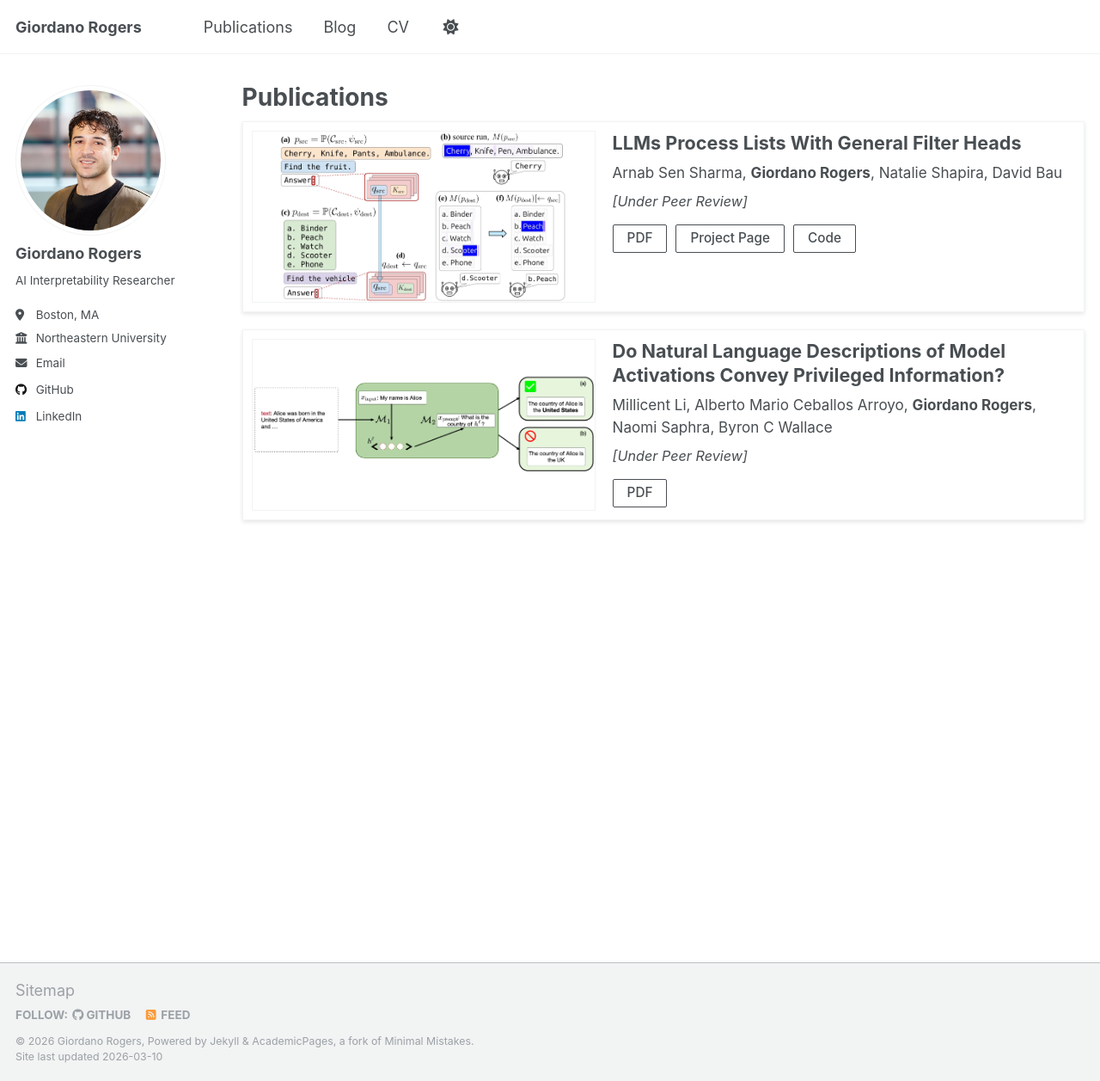
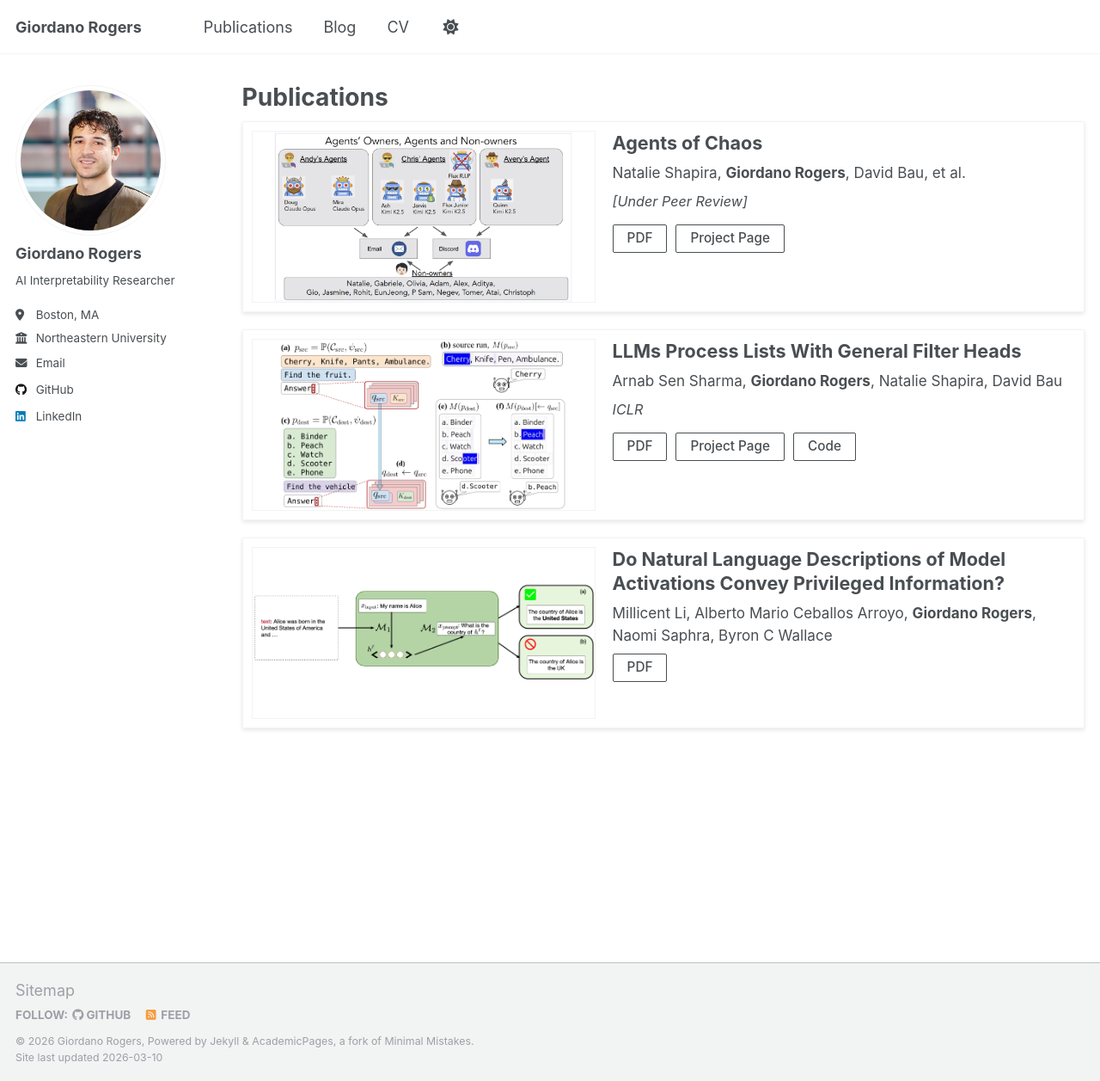
Before and after one commit to giordanorogers/giordanorogers.github.io, a Jekyll site: the page built from _pages/publications.html, in a window 1280 px wide and 1257 px high. Shown: the whole window at 86% size. Built offline with Jekyll 4.4.1, drawn with Linux system fonts in a browser that asks for light colours; a script that is not in the unit is left out.

Commit message:
added agents of chaos

```diff
--- a/_data/navigation.yml
+++ b/_data/navigation.yml
@@ -26,8 +26,8 @@ main:
   - title: "CV"
     url: /files/giordanorogers_resume.pdf
 
-  # - title: "CV"
-  #   url: /cv-json/
+  # - title: "Fictions"
+  #   url: /fictions/
 
   # - title: "Guide"
   #   url: /markdown/
--- a/_pages/publications.html
+++ b/_pages/publications.html
@@ -137,12 +137,27 @@ author_profile: true
 
 <div class="paper-card">
     <div class="paper-image">
+        <img src="/images/papers/chaos.png" alt="" onerror="this.src='/images/papers/default-paper.png'">
+    </div>
+    <div class="paper-content">
+        <div class="paper-title">Agents of Chaos</div>
+        <div class="paper-authors">Natalie Shapira, <strong>Giordano Rogers</strong>, David Bau, et al.</div>
+        <div class="paper-venue">[Under Peer Review]</div>
+        <div class="paper-links">
+            <a href="https://arxiv.org/pdf/2602.20021" class="btn" target="_blank">PDF</a>
+            <a href="https://agentsofchaos.baulab.info/" class="btn" target="_blank">Project Page</a>
+        </div>
+    </div>
+</div>
+
+<div class="paper-card">
+    <div class="paper-image">
         <img src="/images/papers/filter.png" alt="" onerror="this.src='/images/papers/default-paper.png'">
     </div>
     <div class="paper-content">
         <div class="paper-title">LLMs Process Lists With General Filter Heads</div>
         <div class="paper-authors">Arnab Sen Sharma, <strong>Giordano Rogers</strong>, Natalie Shapira, David Bau</div>
-        <div class="paper-venue">[Under Peer Review]</div>
+        <div class="paper-venue">ICLR</div>
         <div class="paper-links">
             <a href="https://arxiv.org/pdf/2510.26784" class="btn" target="_blank">PDF</a>
             <a href="https://filter.baulab.info/" class="btn" target="_blank">Project Page</a>
@@ -158,7 +173,7 @@ author_profile: true
     <div class="paper-content">
         <div class="paper-title">Do Natural Language Descriptions of Model Activations Convey Privileged Information?</div>
         <div class="paper-authors">Millicent Li, Alberto Mario Ceballos Arroyo, <strong>Giordano Rogers</strong>, Naomi Saphra, Byron C Wallace</div>
-        <div class="paper-venue">[Under Peer Review]</div>
+        <!-- <div class="paper-venue">[Under Peer Review]</div> -->
         <div class="paper-links">
             <a href="https://arxiv.org/pdf/2509.13316" class="btn" target="_blank">PDF</a>
         </div>
```
Also changed, not shown: images/papers/chaos.png (added), 7 other files.
